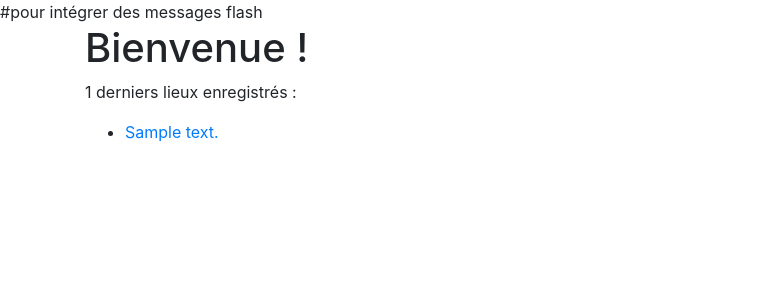
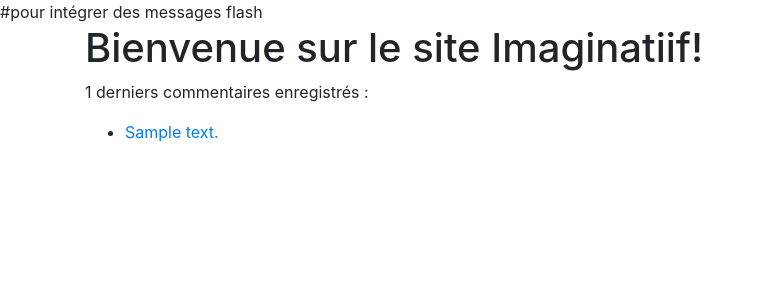
Before and after one commit to Chartes-TNAH/imago-commentaires, a Flask app: page / in a window 1280 px wide. Shown: the part 56-356 px from the top of the page, without its empty margins (0-762 px from the left). Run offline with Flask 2, Linux system fonts and the light colour scheme; tables that the repository leaves empty hold one stand-in row (values such as "Sample post"); some libraries are stand-ins or nearby versions.

Commit message:
modification du accueil.html

```diff
--- a/imaginatiiif/imaginatiiif/templates/pages/accueil.html
+++ b/imaginatiiif/imaginatiiif/templates/pages/accueil.html
@@ -2,9 +2,9 @@
 {% block afternav %}
 {%endblock%}
 {% block corps %}
-<h1>Bienvenue !</h1>
+<h1>Bienvenue sur le site Imaginatiif!</h1>
     {% if commentaires %}
-    <p>{{commentaires|length}} derniers lieux enregistrés :</p>
+    <p>{{commentaires|length}} derniers commentaires enregistrés :</p>
         <ul>
             {% for commentaire in commentaires %}
                 <li><a href="{{url_for('commentaire', comment_id=commentaire.comment_id)}}">{{commentaire.comment_nom}}</a></li>
```
